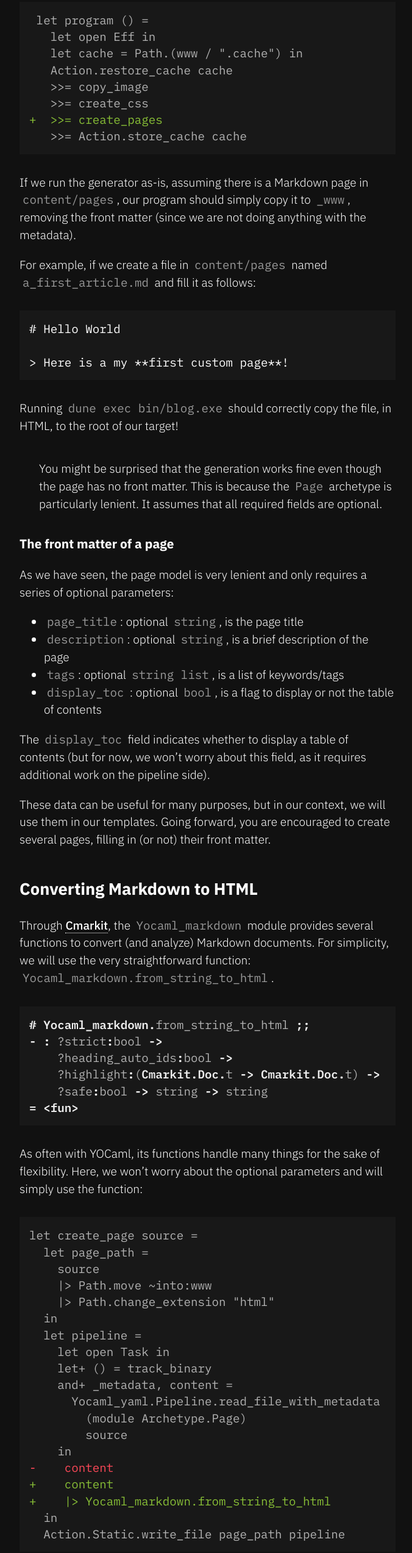
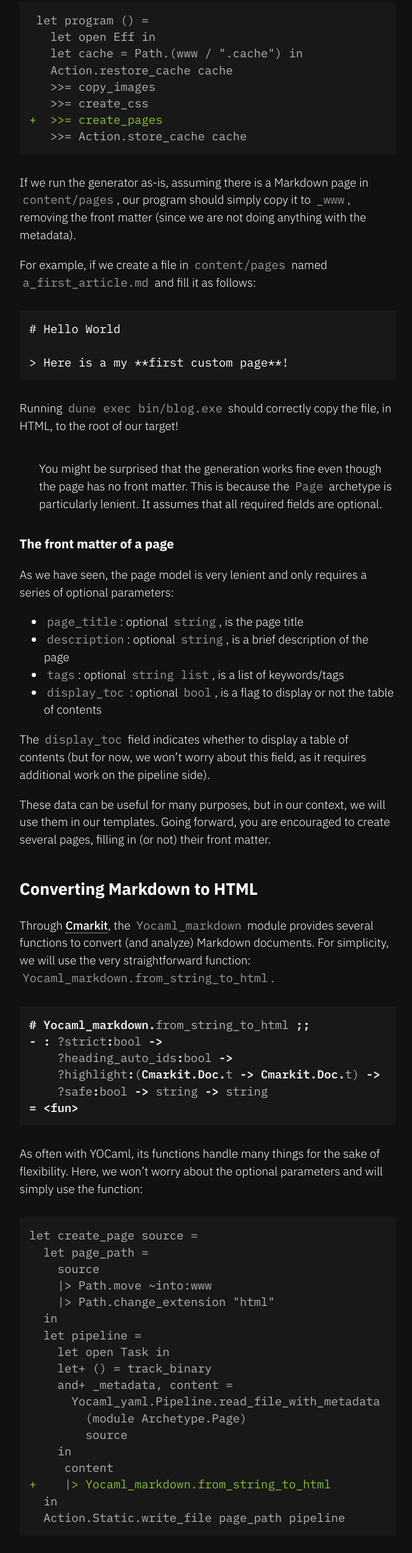
Before and after one commit to yocaml/yocaml.github.io, a plain HTML site: page tutorial/simple-blog-pages.html in a window 1280 px wide. Shown: the part 8051-10597 px from the top of the page at 61% size, without its empty margins (286-962 px from the left). Drawn offline with Linux system fonts and the light colour scheme.

Commit message:
deploy: yocaml/yocaml-www@c60080932f626ef1e9556fdd9b9dcf499a750613

```diff
--- a/tutorial/simple-blog-pages.html
+++ b/tutorial/simple-blog-pages.html
@@ -443,7 +443,7 @@ extensions possible for Markdown:</p>
 </span><span class='diff-source'>   let open Eff in
 </span><span class='diff-source'>   let cache = Path.(www / &quot;.cache&quot;) in
 </span><span class='diff-source'>   Action.restore_cache cache
-</span><span class='diff-source'>   &gt;&gt;= copy_image
+</span><span class='diff-source'>   &gt;&gt;= copy_images
 </span><span class='diff-source'>   &gt;&gt;= create_css
 </span><span class='diff-punctuation-definition-inserted'>+</span><span class='diff-markup-inserted'>  &gt;&gt;= create_pages
 </span><span class='diff-source'>   &gt;&gt;= Action.store_cache cache
@@ -510,8 +510,7 @@ will simply use the function:</p>
 </span><span class='diff-source'>        (module Archetype.Page)
 </span><span class='diff-source'>        source
 </span><span class='diff-source'>    in
-</span><span class='diff-punctuation-definition-deleted'>-</span><span class='diff-markup-deleted'>    content
-</span><span class='diff-punctuation-definition-inserted'>+</span><span class='diff-markup-inserted'>    content
+</span><span class='diff-source'>     content
 </span><span class='diff-punctuation-definition-inserted'>+</span><span class='diff-markup-inserted'>    |&gt; Yocaml_markdown.from_string_to_html
 </span><span class='diff-source'>  in
 </span><span class='diff-source'>  Action.Static.write_file page_path pipeline
```
Also changed, not shown: tutorial/path-resolver.html (+2 -2 lines), tutorial/simple-blog-articles.html (+1 -1 lines), tutorial/simple-blog-css.html (+1 -1 lines), tutorial/simple-blog-feed.html (+1 -1 lines), tutorial/simple-blog-images.html (+2 -1 lines).
